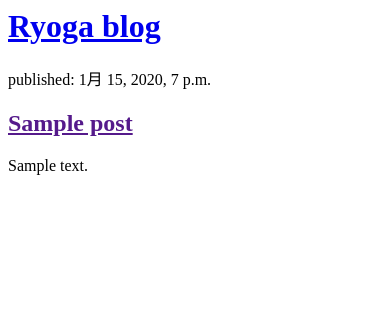
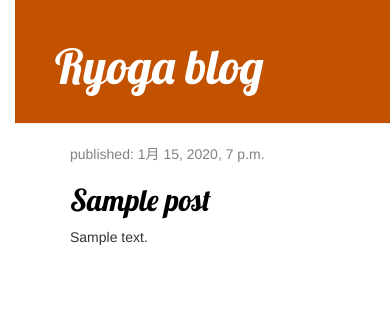
Before and after one commit to rk72gt0a/my-first-blog, a Django app: page / in a window 390 px wide. Shown: the top 316 px of the page. Run offline with Django 3.2, Linux system fonts and the light colour scheme; tables that the repository leaves empty hold one stand-in row (values such as "Sample post"); some libraries are stand-ins or nearby versions.

Commit message:
Added view and template for detailed blog post as well as CSS for the site.

```diff
--- /dev/null
+++ b/blog/static/css/blog.css
@@ -0,0 +1,55 @@
+h1 a, h2 a {
+    color: #C25100;
+    font-family: 'Lobster';
+}
+
+body {
+    padding-left: 15px;
+}
+
+.page-header {
+    background-color: #C25100;
+    margin-top: 0;
+    padding: 20px 20px 20px 40px;
+}
+
+.page-header h1, .page-header h1 a, .page-header h1 a:visited, .page-header h1 a:active {
+    color: #ffffff;
+    font-size: 36pt;
+    text-decoration: none;
+}
+
+.content {
+    margin-left: 40px;
+}
+
+h1, h2, h3, h4 {
+    font-family: 'Lobster', cursive;
+}
+
+.date {
+    color: #828282;
+}
+
+.save {
+    float: right;
+}
+
+.post-form textarea, .post-form input {
+    width: 100%;
+}
+
+.top-menu, .top-menu:hover, .top-menu:visited {
+    color: #ffffff;
+    float: right;
+    font-size: 26pt;
+    margin-right: 20px;
+}
+
+.post {
+    margin-bottom: 70px;
+}
+
+.post h2 a, .post h2 a:visited {
+    color: #000000;
+}
--- /dev/null
+++ b/blog/templates/blog/base.html
@@ -0,0 +1,23 @@
+{% load static %}
+<html>
+    <head>
+        <title>Ryoga blog</title>
+        <link rel="stylesheet" href="//maxcdn.bootstrapcdn.com/bootstrap/3.2.0/css/bootstrap.min.css">
+        <link rel="stylesheet" href="//maxcdn.bootstrapcdn.com/bootstrap/3.2.0/css/bootstrap-theme.min.css">
+        <link href="//fonts.googleapis.com/css?family=Lobster&subset=latin,latin-ext" rel="stylesheet" type="text/css">
+        <link rel="stylesheet" href="{% static 'css/blog.css' %}">
+    </head>
+    <body>
+        <div class="page-header">
+            <h1><a href="/">Ryoga blog</a></h1>
+        </div>
+        <div class="content container">
+            <div class="row">
+                <div class="col-md-8">
+                {% block content %}
+                {% endblock %}
+                </div>
+            </div>
+        </div>
+    </body>
+</html>
--- a/blog/templates/blog/post_list.html
+++ b/blog/templates/blog/post_list.html
@@ -1,17 +1,12 @@
-<html>
-    <head>
-        <title>Ryoga blog</title>
-    </head>
-    <body>
-        <div>
-            <h1><a href="/">Ryoga blog</a></h1>
-        </div>
+{% extends 'blog/base.html' %}
+    {% block content %}
         {% for post in posts %}
-        <div>
-            <p>published: {{ post.published_at }}</p>
-            <h2><a href="">{{ post.title }}</a></h2>
-            <p>{{ post.text|linebreaksbr }}</p>
-        </div>
-        {% endfor %}
-    </body>
-</html>
+            <div class="post">
+                <div class="date">
+                    <p>published: {{ post.published_at }}</p>
+                </div>
+                <h2><a href="{% url 'post_detail' pk=post.pk %}">{{ post.title }}</a></h2>
+                <p>{{ post.text|linebreaksbr }}</p>
+            </div>
+    {% endfor %}
+{% endblock %}
--- a/blog/urls.py
+++ b/blog/urls.py
@@ -2,4 +2,5 @@ from django.urls import path
 from . import views
 urlpatterns = [
     path('', views.post_list, name='post_list'),
+    path('post/<int:pk>/', views.post_detail, name='post_detail'),
 ]
--- a/blog/views.py
+++ b/blog/views.py
@@ -1,8 +1,13 @@
 from django.shortcuts import render
 from django.utils import timezone
 from .models import Post
+from django.shortcuts import render, get_object_or_404
 
 # Create your views here.
 def post_list(request):
     posts = Post.objects.filter(published_at__lte=timezone.now()).order_by('published_at')
     return render(request, 'blog/post_list.html', {'posts': posts})
+
+def post_detail(request, pk):
+    post = get_object_or_404(Post, pk=pk)
+    return render(request, 'blog/post_detail.html', {'post': post})
```
Also changed, not shown: blog/templates/post_detail.html (added, +13 -0 lines).
